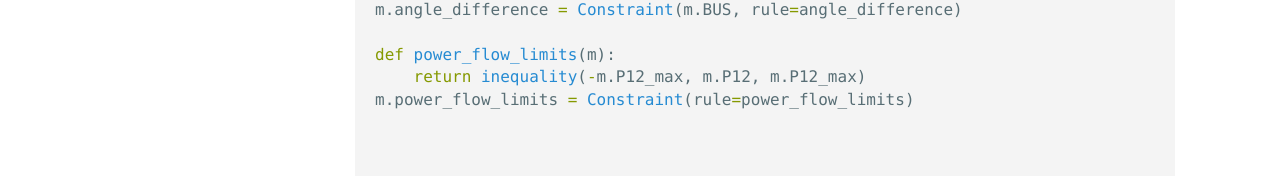
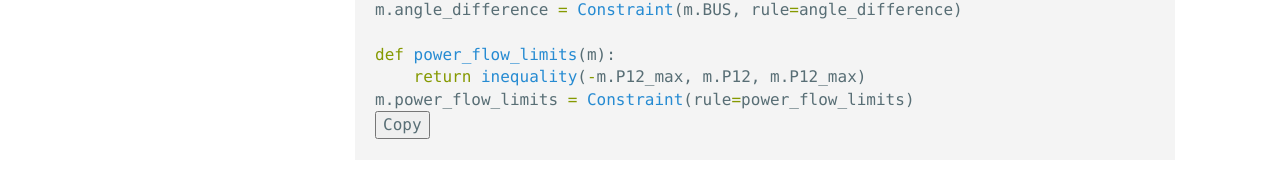
Before and after one commit to marckcode/marckcode.github.io, a Jekyll site: the page built from _posts/2024-02-29-2-bus-dc-opf.markdown, in a window 1280 px wide and 1269 px high. Shown: the part 1048-1226 px from the top of the window. Built offline with Jekyll 4.4.1, drawn with Linux system fonts in a browser that asks for light colours; some web fonts are replaced; formulas are drawn with MathJax 3.

Commit message:
Add button func md

```diff
--- a/assets/css/button.css
+++ b/assets/css/button.css
@@ -1,4 +1,4 @@
-.button-copy-code {
+/* .button-copy-code {
     background-color: #f8f9fa;
     color: #0366d6;
     border: 1px solid #0366d6;
@@ -17,4 +17,4 @@
 
 .button-copy-code:focus {
     @apply bg-gray-300;
-}
+} */
```
